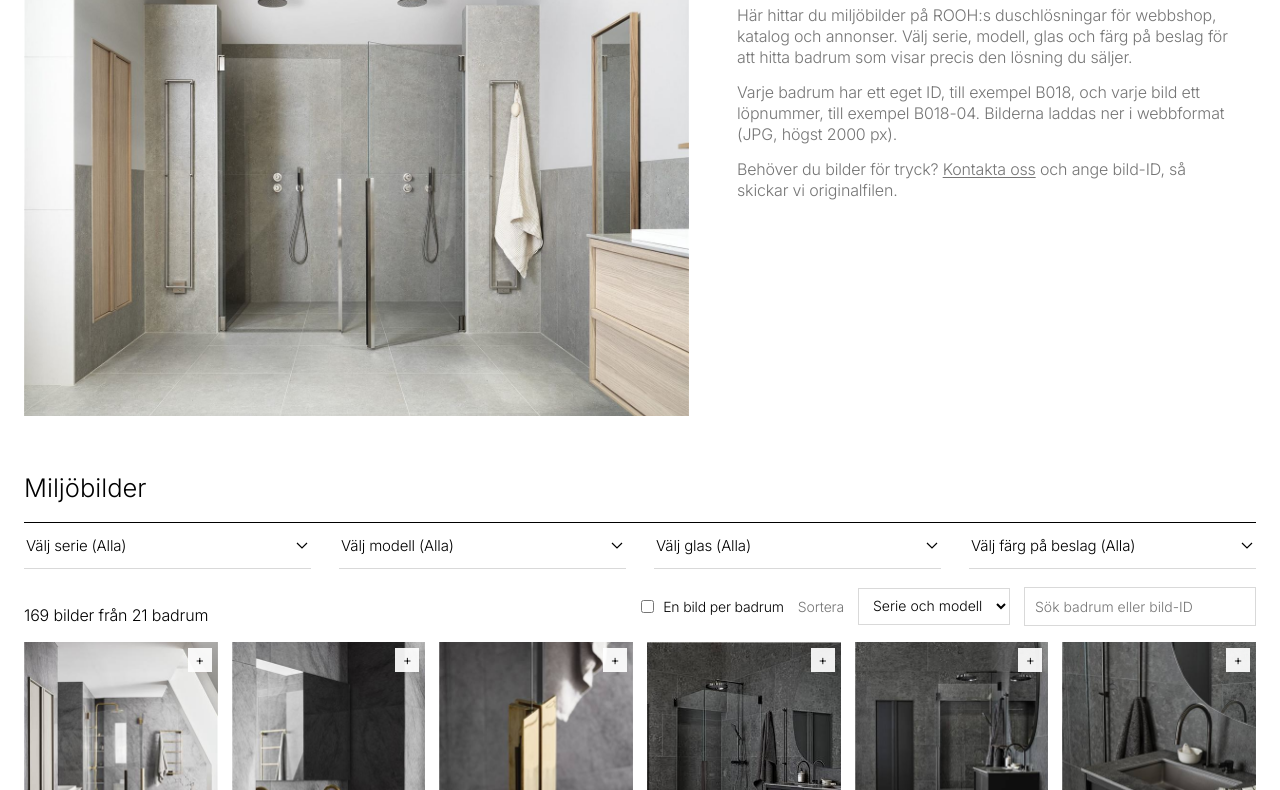
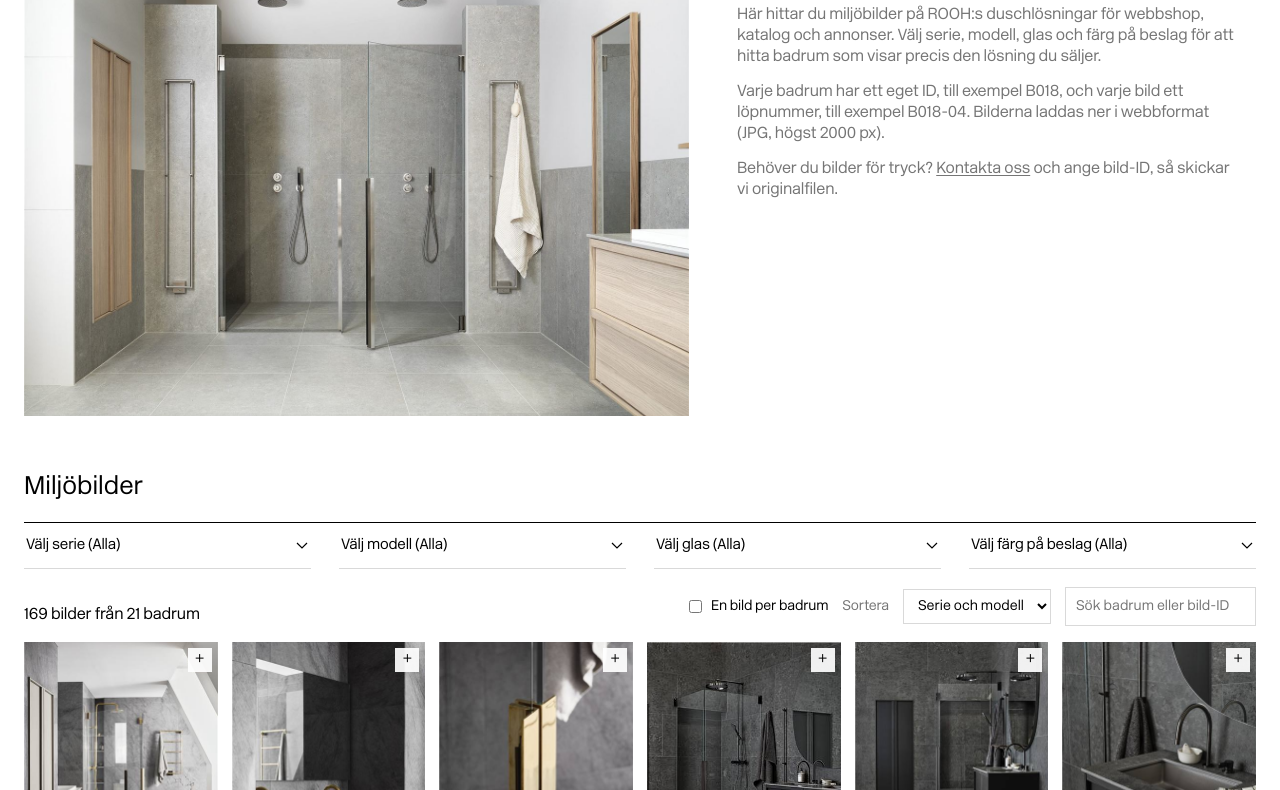
Before and after one commit to JOTO77/bildbank, a plain HTML site: page site/index.html in a window 1280 px wide. Shown: the part 211-1001 px from the top of the page. Drawn offline with nearby package versions, Linux system fonts and the light colour scheme.

Commit message:
Typsnitt: New Rail Alphabet Light, samma som rooh.se
Webbtypsnittet från ROOH:s grafiska profil ersätter Inter. Filen är
identisk med den rooh.se använder.

Co-Authored-By: Claude Opus 5.5 <noreply@anthropic.com>

```diff
--- a/site/index.html
+++ b/site/index.html
@@ -6,9 +6,7 @@
 <!-- Testfas: sökmotorer ska inte indexera bildbanken förrän gruppen godkänt den. Ta bort raden då. -->
 <meta name="robots" content="noindex, nofollow">
 <title>Bildbank</title>
-<link rel="preconnect" href="https://fonts.googleapis.com">
-<link rel="preconnect" href="https://fonts.gstatic.com" crossorigin>
-<link rel="stylesheet" href="https://fonts.googleapis.com/css2?family=Inter:wght@300;400&display=swap">
+<link rel="preload" href="assets/fonts/NewRailAlphabet-LightWEB.woff" as="font" type="font/woff" crossorigin>
 <link rel="stylesheet" href="style.css">
 </head>
 <body>
--- a/site/style.css
+++ b/site/style.css
@@ -1,10 +1,11 @@
 /* Typografi och mått enligt rooh.se: allt i vikt 300, ingen fetstil, svart text och grå (#757575) sekundärtext.
-   New Rail används om det finns installerat; annars Inter Light, som ligger närmast och är fri att använda. */
+   New Rail Alphabet Light WEB – samma fil som rooh.se använder, från ROOH:s grafiska profil. */
+@font-face{font-family:"New Rail Alphabet";src:url("assets/fonts/NewRailAlphabet-LightWEB.woff") format("woff");font-weight:100 900;font-style:normal;font-display:swap}
 :root{
   color-scheme:light;
   --bg:#ffffff; --ink:#000; --grey:#757575; --grey2:#878687; --line:#d9d9d9; --box:#bdbdbd; --btn:#e2e2e2; --btnh:#d2d2d2; --tile:#f2f2f2;
   --warn:#8a5a14; --warnbg:#f7efe2; --demo:#eef1f4;
-  --font:newRail,"New Rail Alphabet","Inter","newRail Fallback",Arial,Helvetica,sans-serif;
+  --font:"New Rail Alphabet",newRail,Arial,Helvetica,sans-serif;
 }
 *{box-sizing:border-box}
 [hidden]{display:none!important}
```
Also changed, not shown: site/assets/fonts/NewRailAlphabet-LightWEB.woff (added), 1 other file.
